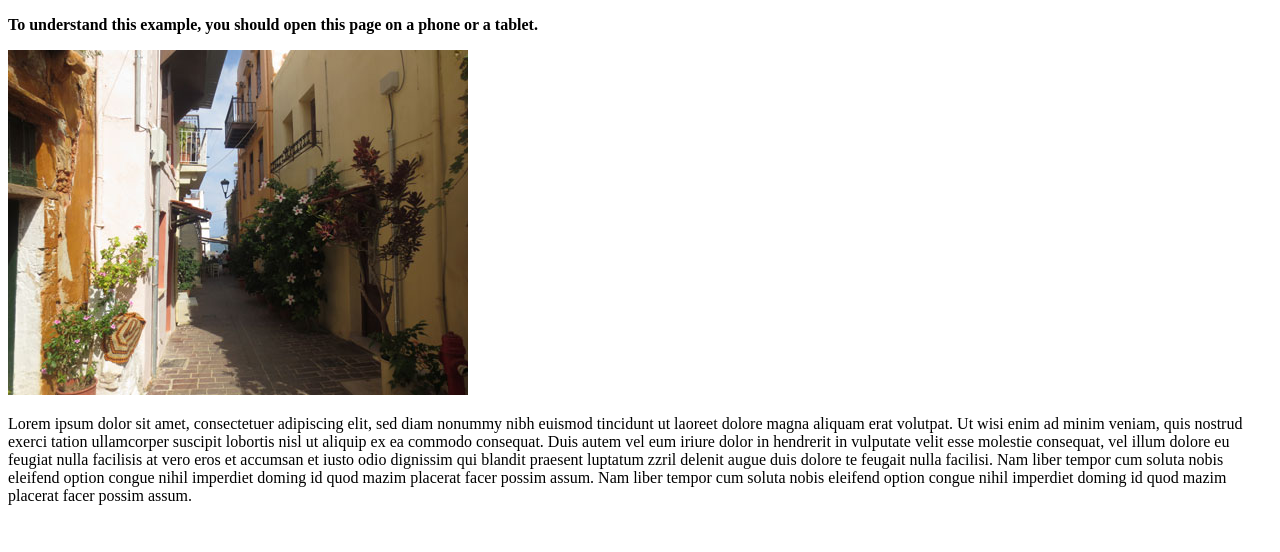
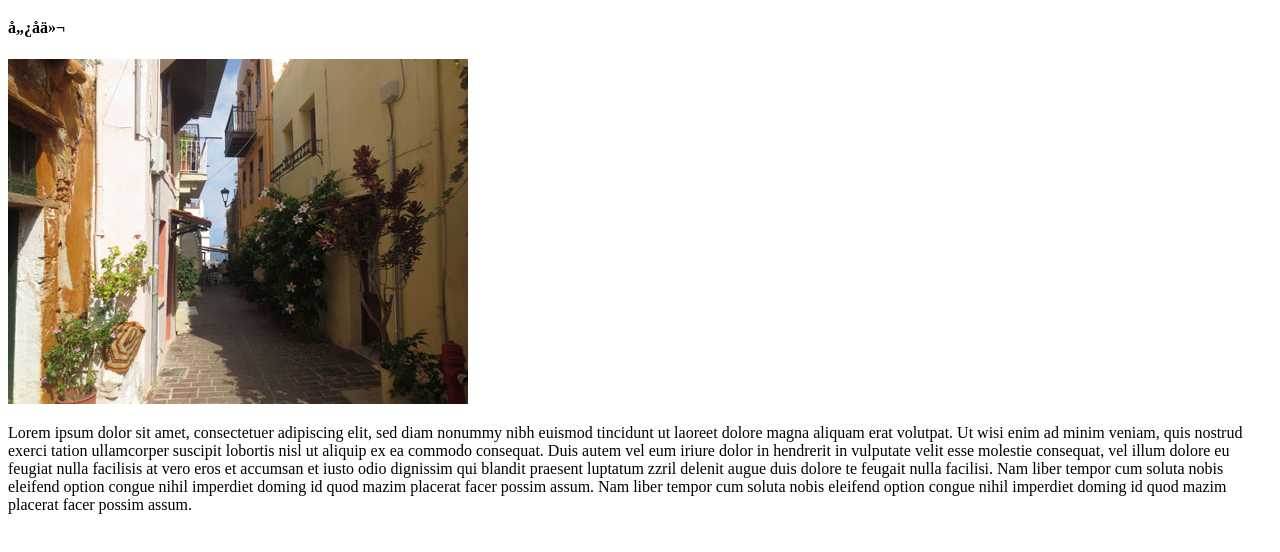
Before and after one commit to BrianSLC/Repo-2, a plain HTML site: page index.html in a window 1280 px wide. Drawn offline with Linux system fonts and the light colour scheme.

Commit message:
Update index.html

```diff
--- a/index.html
+++ b/index.html
@@ -2,7 +2,7 @@
 <!-- saved from url=(0057)https://www.w3schools.com/css/example_withoutviewport.htm -->
 <html><head><meta http-equiv="Content-Type" content="text/html; charset=windows-1252">
   <meta name="viewport" content="width=device-width, initial-scale=1.0"></head><body>
-<p><b>To understand this example, you should open this page on a phone or a tablet.</b></p>
+<p><b>儿子们</b></p>
 
 <img src="./example_withoutviewport_files/img_chania.jpg" alt="Chania" width="460" height="345">
 
```
